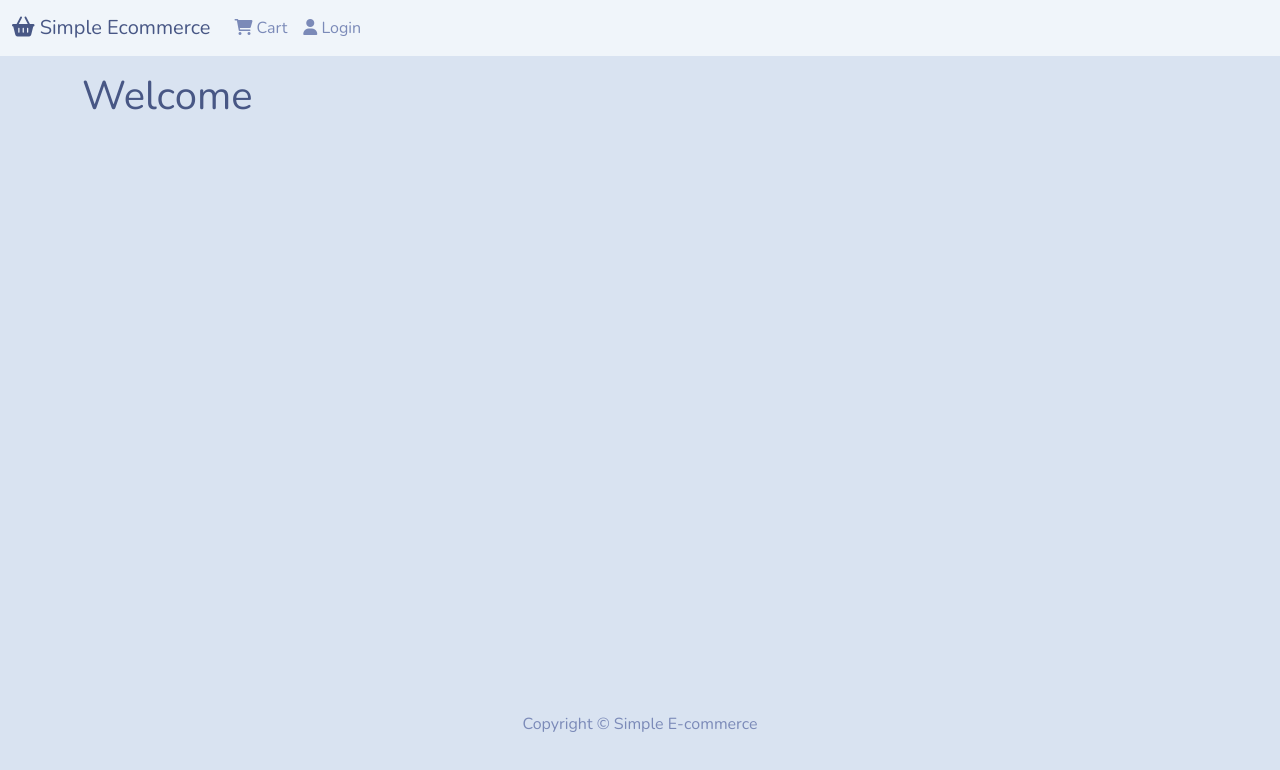
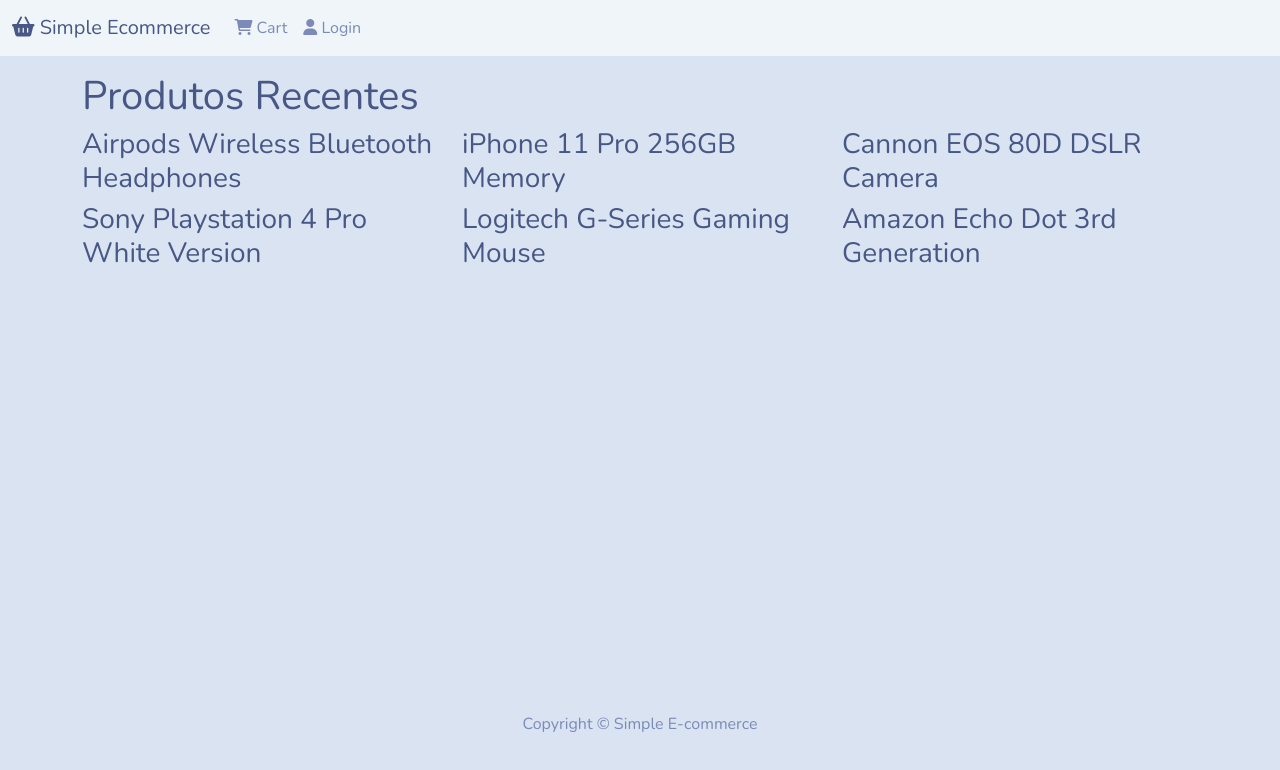
Before and after one commit to BrunoAlz/FullStack-2-DRF_REACT-SIMPLE_ECOMMERCE, a React (Create React App) app in the folder frontend/: page / in a window 1280 px wide. Shown: the top 770 px of the page. Built offline with nearby package versions, Linux system fonts and the light colour scheme.

Commit message:
Exibindo os dados mokados na Homepage

```diff
--- a/frontend/src/App.js
+++ b/frontend/src/App.js
@@ -3,6 +3,9 @@
 // COMPONENTS
 import Header from "./components/Header";
 import Footer from "./components/Footer";
+
+// PAGES
+import Homepage from "./pages/Homepage";
 
 function App() {
   return (
@@ -10,7 +13,7 @@
       <Header />
       <main className="py-3">
         <Container>
-          <h1>Welcome</h1>
+          <Homepage />
         </Container>
       </main>
       <Footer />
--- a/frontend/src/data/mockProductsData.js
+++ b/frontend/src/data/mockProductsData.js
@@ -1,4 +1,4 @@
-const products = [
+const mockProductsData = [
   {
     '_id': '1',
     'name': 'Airpods Wireless Bluetooth Headphones',
@@ -80,4 +80,4 @@
 ]
 
 
-export default products
+export default mockProductsData
--- /dev/null
+++ b/frontend/src/pages/Homepage.jsx
@@ -0,0 +1,24 @@
+// BOOSTRAP
+import { Row, Col } from "react-bootstrap";
+
+// DATA
+import mockProductsData from "../data/mockProductsData";
+
+const Homepage = () => {
+  return (
+    <div>
+      <h1>Produtos Recentes</h1>
+      <Row>
+        {mockProductsData.map((product) => (
+          <Col sm={12} md={6} lg={4} >
+            <h3>
+              {product.name}
+            </h3>
+          </Col>
+        ))}
+      </Row>
+    </div>
+  );
+};
+
+export default Homepage;
```
